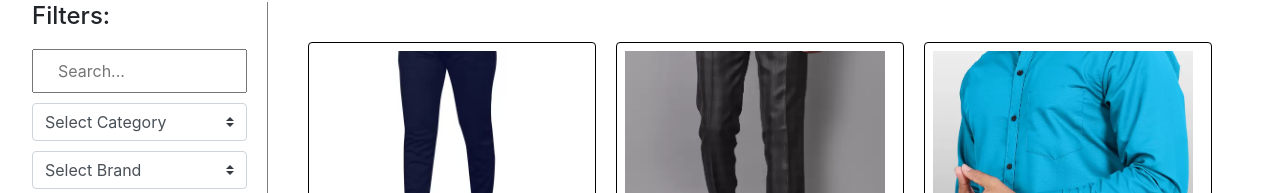
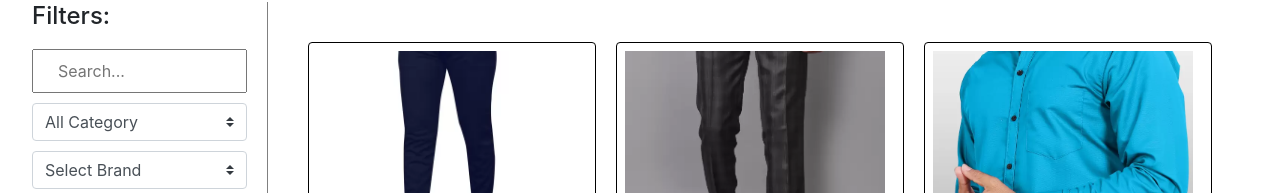
Before and after one commit to mdadnan2023/self-learning-, a React (Create React App) app: page /product in a window 1280 px wide. Shown: the part 115-308 px from the top of the page. Built offline with nearby package versions, Linux system fonts and the light colour scheme.

Commit message:
filter button fix

```diff
--- a/src/components/Button.js
+++ b/src/components/Button.js
@@ -48,7 +48,7 @@ function Button({
   return (
     <div className="filter-input-sec">
       <select className="custom-select" onChange={handleSelectChange}>
-        <option value="Select Category">Select Category</option>
+        <option value="Select Category">All Category</option>
         {menuItems.map((category, id) => (
           <option key={id} value={category}>
             {category}
```
Also changed, not shown: src/components/ProductDescription.js (+6 -1 lines).
